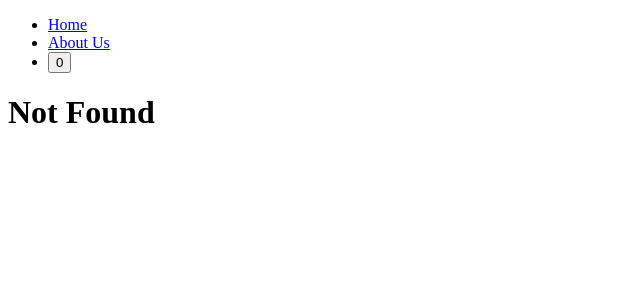
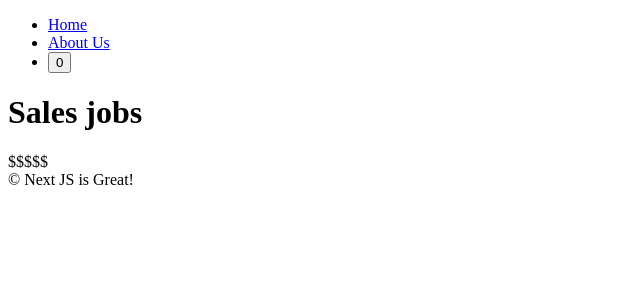
Before and after one commit to eoqna/learn-nextjs14, a Next.js app: page /about-us/company/jobs/sales in a window 1280 px wide. Before the commit this address had no page. Shown: the top 300 px of the page, without its empty margins (0-640 px from the left). Built offline with nearby package versions, Linux system fonts and the light colour scheme.

Commit message:
Next JS의 layout의 개념과 사용 방법에 대해 학습

```diff
--- /dev/null
+++ b/app/about-us/company/jobs/sales/layout.tsx
@@ -0,0 +1,12 @@
+export default function SalesLayout({
+  children,
+}: {
+  children: React.ReactNode
+}) {
+  return (
+    <div>
+      {children}
+      $$$$$
+    </div>
+  );
+};
--- /dev/null
+++ b/app/about-us/company/jobs/sales/page.tsx
@@ -0,0 +1,3 @@
+export default function Sales() {
+  return <h1>Sales jobs</h1>
+};
--- /dev/null
+++ b/app/about-us/layout.tsx
@@ -0,0 +1,12 @@
+export default function Layout({
+  children,
+}: {
+  children: React.ReactNode
+}) {
+  return (
+    <div>
+      {children}
+      &copy; Next JS is Great!
+    </div>
+  );
+};
--- a/app/about-us/page.tsx
+++ b/app/about-us/page.tsx
@@ -1,9 +1,6 @@
-import Navigation from "../../components/navigation";
-
 export default function AboutUs() {
   return (
     <div>
-      <Navigation />
       <h1>About us!</h1>
     </div>
   );
--- a/app/layout.tsx
+++ b/app/layout.tsx
@@ -1,7 +1,9 @@
+import Navigation from "../components/navigation";
+
 export const metadata = {
   title: 'Next.js',
   description: 'Generated by Next.js',
-}
+};
 
 export default function RootLayout({
   children,
@@ -10,7 +12,10 @@
 }) {
   return (
     <html lang="en">
-      <body>{children}</body>
+      <body>
+        <Navigation />
+        {children}
+      </body>
     </html>
-  )
-}
+  );
+};
--- a/app/page.tsx
+++ b/app/page.tsx
@@ -1,9 +1,6 @@
-import Navigation from "../components/navigation";
-
 export default function App() {
   return (
     <div>
-      <Navigation />
       <h1>Hello!</h1>
     </div>
   );
```
